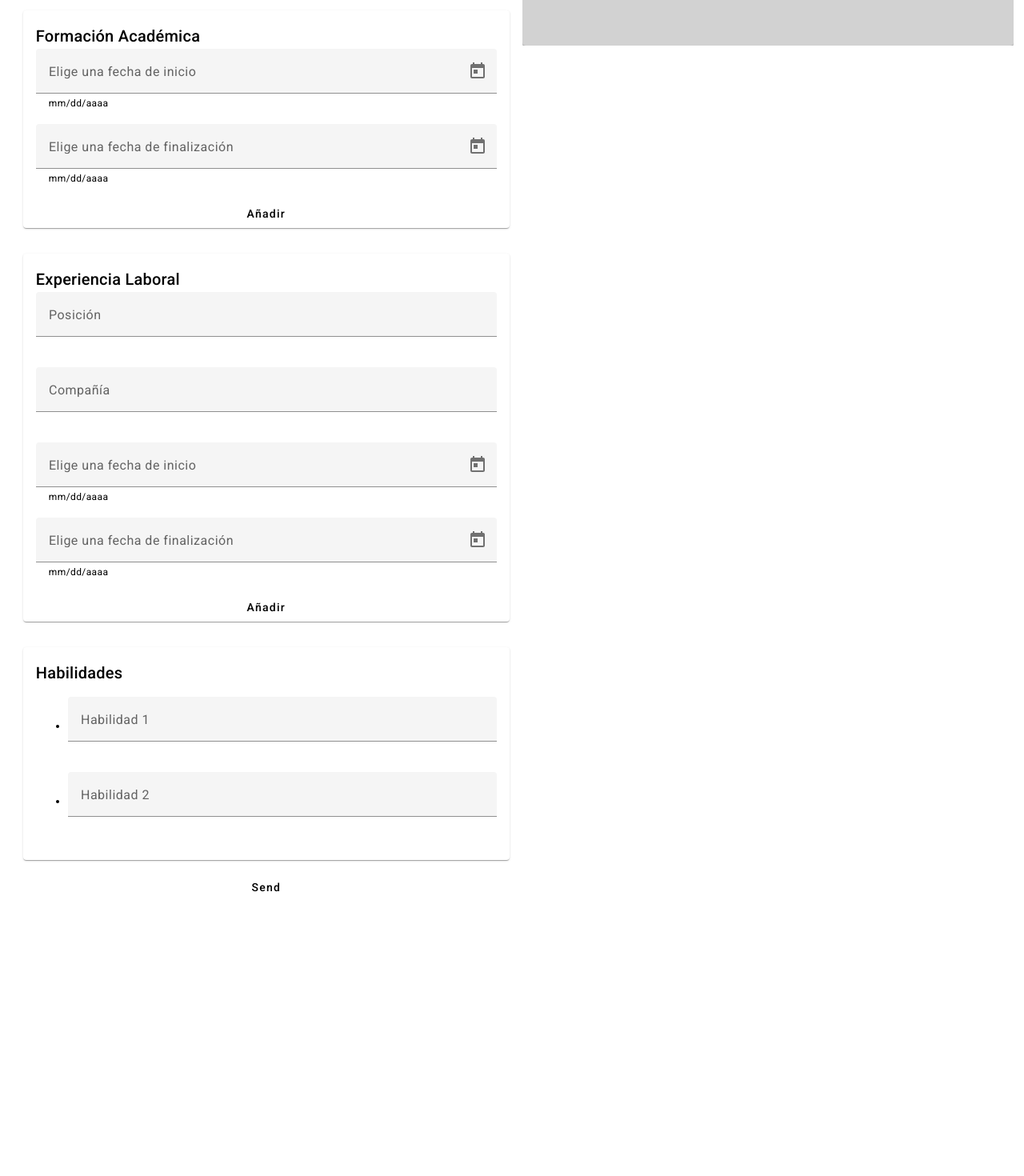
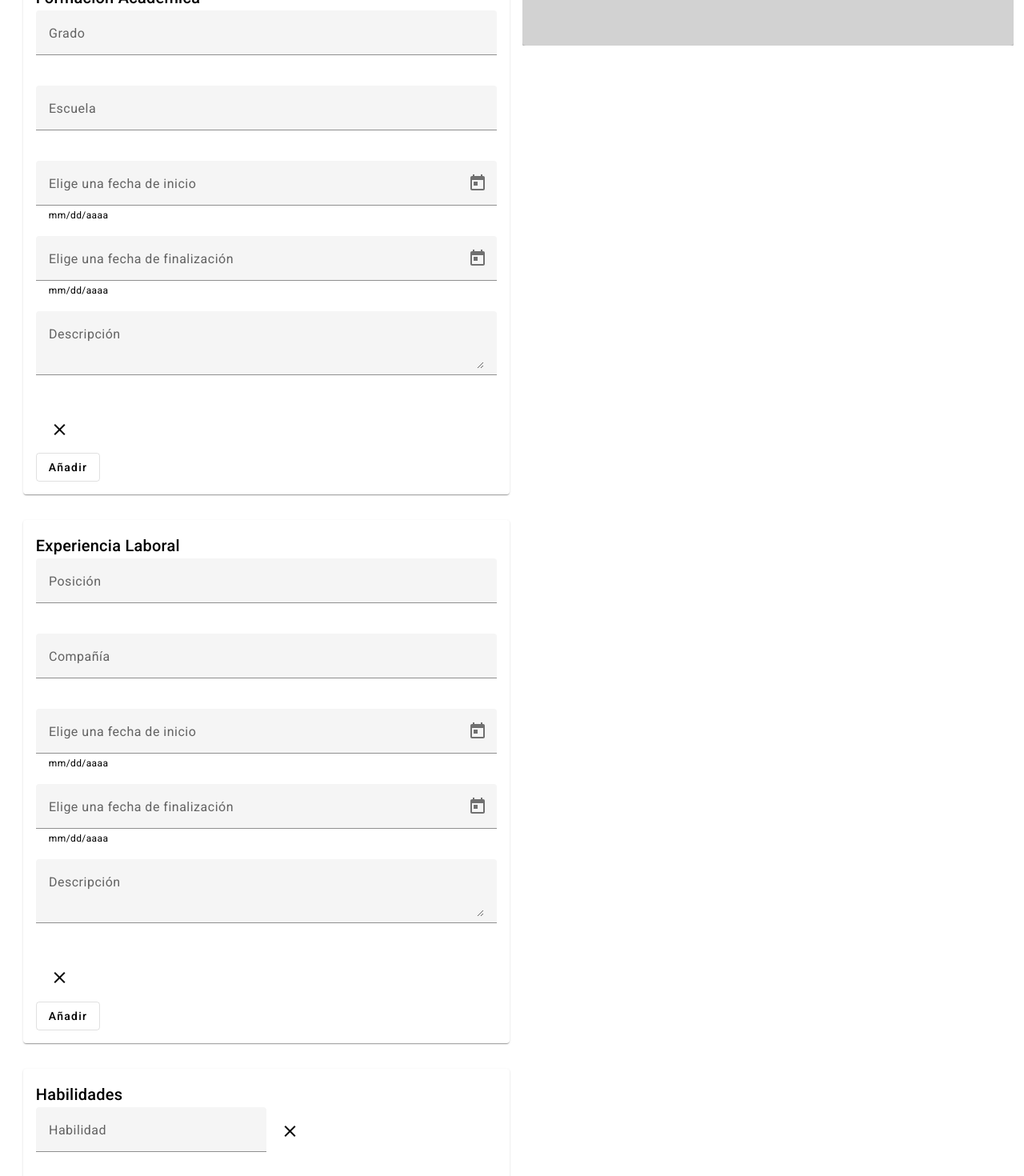
Before and after one commit to estebanOlea2552/el-mejor-cv, an Angular app: page / in a window 1280 px wide. Shown: the part 700-2170 px from the top of the page at 80% size. Before the commit the page ends 1840 px from the top, so only its background shows below. Built offline with nearby package versions, Linux system fonts and the light colour scheme.

Commit message:
Primera versión completa del formulario básico

```diff
--- a/src/app/components/form/form.component.html
+++ b/src/app/components/form/form.component.html
@@ -6,22 +6,26 @@
             <mat-card-title>Información General</mat-card-title>
         </mat-card-header>
         <mat-card-content>
+
             <mat-form-field>
                 <mat-label>Nombre</mat-label>
-                <input matInput formControlName="name">
+                <input
+                matInput
+                formControlName="name">
             </mat-form-field>
+
             <mat-form-field>
                 <mat-label>Apellido</mat-label>
-                <input matInput formControlName="lastname">
+                <input
+                matInput
+                formControlName="lastname">
             </mat-form-field>
-        </mat-card-content>
-    </mat-card>
 
-    <mat-card>
-        <mat-card-content>
             <mat-form-field>
                 <mat-label>Posición de Trabajo</mat-label>
-                <input matInput formControlName="jobPosition">
+                <input
+                matInput
+                formControlName="jobPosition">
             </mat-form-field>
         </mat-card-content>
     </mat-card>
@@ -30,109 +34,200 @@
         <mat-card-content>
             <mat-form-field>
                 <mat-label>Sobre Mí</mat-label>
-                <textarea matInput formControlName="aboutMe"></textarea>
+                <textarea
+                matInput
+                formControlName="aboutMe">
+                </textarea>
             </mat-form-field>
         </mat-card-content>
     </mat-card>
+
     <!-- Formación Académica -->
     <mat-card>
         <mat-card-header>
             <mat-card-title>Formación Académica</mat-card-title>
         </mat-card-header>
+
         <mat-card-content>
-            <div formGroupName="academicBackground">
+            <div formArrayName="academicBackground">
+                <!-- Reccorrido -->
+                <div *ngFor="let grade of academicBackground.controls, let i=index" [formGroupName]="i">
+
+                    <mat-form-field>
+                        <mat-label>Grado</mat-label>
+                        <input
+                        matInput
+                        formControlName="grade">
+                    </mat-form-field>
+
+                    <mat-form-field>
+                        <mat-label>Escuela</mat-label>
+                        <input
+                        matInput
+                        formControlName="school">
+                    </mat-form-field>
+
                     <!-- Fecha de inicio -->
                     <mat-form-field>
                         <mat-label>Elige una fecha de inicio</mat-label>
                         <input
                         matInput
-                    [matDatepicker]="AcademicBackgroundInitPicker"
-                    formControlName="AcademicBackgroundInitDate">
+                        [matDatepicker]="academicBackgroundInitPicker"
+                        formControlName="academicBackgroundInitDate">
                         <mat-hint>mm/dd/aaaa</mat-hint>
-                    <mat-datepicker-toggle matIconSuffix [for]="AcademicBackgroundInitPicker">
+                        <mat-datepicker-toggle matIconSuffix [for]="academicBackgroundInitPicker">
                         </mat-datepicker-toggle>
-                    <mat-datepicker #AcademicBackgroundInitPicker startView="multi-year">
+                        <mat-datepicker #academicBackgroundInitPicker startView="multi-year">
                         </mat-datepicker>
                     </mat-form-field>
 
                     <!-- Fecha de finalización -->
                     <mat-form-field>
                         <mat-label>Elige una fecha de finalización</mat-label>
-                    <input matInput [matDatepicker]="AcademicBackgroundEndPicker"
-                        formControlName="AcademicBackgroundEndDate">
+                        <input matInput [matDatepicker]="academicBackgroundEndPicker"
+                            formControlName="academicBackgroundEndDate">
                         <mat-hint>mm/dd/aaaa</mat-hint>
-                    <mat-datepicker-toggle matIconSuffix [for]="AcademicBackgroundEndPicker">
+                        <mat-datepicker-toggle matIconSuffix [for]="academicBackgroundEndPicker">
                         </mat-datepicker-toggle>
-                    <mat-datepicker #AcademicBackgroundEndPicker startView="multi-year">
+                        <mat-datepicker #academicBackgroundEndPicker startView="multi-year">
                         </mat-datepicker>
                     </mat-form-field>
+
+                    <mat-form-field>
+                        <mat-label>Descripción</mat-label>
+                        <textarea
+                        matInput
+                        formControlName="description">
+                        </textarea>
+                    </mat-form-field>
+
+                    <button
+                    matSuffix
+                    mat-icon-button
+                    aria-label="Remove"
+                    (click)="removeAcademicBackground(i)"
+                    style="margin: 1%;">
+                        <mat-icon>close</mat-icon>
+                    </button>
+
+                </div>
+                <button
+                mat-stroked-button
+                (click)="addAcademicBackground()">
+                    Añadir
+                </button>
             </div>
         </mat-card-content>
-        <button mat-button>Añadir</button>
     </mat-card>
+
     <!-- Experiencia Laboral -->
     <mat-card>
         <mat-card-header>
             <mat-card-title>Experiencia Laboral</mat-card-title>
         </mat-card-header>
+
         <mat-card-content>
-            <div formGroupName="workExperience">
+            <div formArrayName="workExperience">
+                <!-- Recorrido -->
+                <div *ngFor="let experience of workExperience.controls, let i=index" [formGroupName]="i">
+
                     <mat-form-field>
                         <mat-label>Posición</mat-label>
-                    <input matInput formControlName="position">
+                        <input
+                        matInput
+                        formControlName="position">
                     </mat-form-field>
+
                     <mat-form-field>
                         <mat-label>Compañía</mat-label>
-                    <input matInput formControlName="company">
+                        <input
+                        matInput
+                        formControlName="company">
                     </mat-form-field>
+
                     <!-- Fecha de inicio -->
                     <mat-form-field>
                         <mat-label>Elige una fecha de inicio</mat-label>
-                    <input matInput [matDatepicker]="WorkExperienceInitPicker"
-                        formControlName="WorkExperienceInitDate">
+                        <input matInput [matDatepicker]="workExperienceInitPicker"
+                            formControlName="workExperienceInitDate">
                         <mat-hint>mm/dd/aaaa</mat-hint>
-                    <mat-datepicker-toggle matIconSuffix [for]="WorkExperienceInitPicker">
+                        <mat-datepicker-toggle matIconSuffix [for]="workExperienceInitPicker">
                         </mat-datepicker-toggle>
-                    <mat-datepicker #WorkExperienceInitPicker startView="multi-year">
+                        <mat-datepicker #workExperienceInitPicker startView="multi-year">
                         </mat-datepicker>
                     </mat-form-field>
 
                     <!-- Fecha de finalización -->
                     <mat-form-field>
                         <mat-label>Elige una fecha de finalización</mat-label>
-                    <input matInput [matDatepicker]="WorkExperienceEndPicker"
-                        formControlName="WorkExperienceEndDate">
+                        <input matInput [matDatepicker]="workExperienceEndPicker"
+                            formControlName="workExperienceEndDate">
                         <mat-hint>mm/dd/aaaa</mat-hint>
-                    <mat-datepicker-toggle matIconSuffix [for]="WorkExperienceEndPicker">
+                        <mat-datepicker-toggle matIconSuffix [for]="workExperienceEndPicker">
                         </mat-datepicker-toggle>
-                    <mat-datepicker #WorkExperienceEndPicker startView="multi-year">
+                        <mat-datepicker #workExperienceEndPicker startView="multi-year">
                         </mat-datepicker>
                     </mat-form-field>
+
+                    <mat-form-field>
+                        <mat-label>Descripción</mat-label>
+                        <textarea
+                        matInput
+                        formControlName="description">
+                        </textarea>
+                    </mat-form-field>
+
+                    <button
+                    matSuffix
+                    mat-icon-button
+                    aria-label="Remove"
+                    (click)="removeWorkExperience(i)"
+                    style="margin: 1%;">
+                        <mat-icon>close</mat-icon>
+                    </button>
+
+                </div>
+                <button
+                mat-stroked-button
+                (click)="addWorkExperience()">
+                    Añadir
+                </button>
             </div>
         </mat-card-content>
-        <button mat-button>Añadir</button>
     </mat-card>
+
     <!-- Habilidades -->
     <mat-card>
         <mat-card-header>
             <mat-card-title>Habilidades</mat-card-title>
         </mat-card-header>
+
         <mat-card-content>
-            <ul>
-                <li>
-                    <mat-form-field>
-                        <mat-label>Habilidad 1</mat-label>
-                        <input matInput formControlName="skills">
+            <div formArrayName="skills">
+                <!-- Recorrido -->
+                <div *ngFor="let skill of skills.controls, let i=index" style="display: flex;">
+
+                    <mat-form-field style="display: block; width: 50%;">
+                        <mat-label>Habilidad</mat-label>
+                        <input
+                        matInput
+                        [formControlName]="i">
                     </mat-form-field>
-                </li>
-                <li>
-                    <mat-form-field>
-                        <mat-label>Habilidad 2</mat-label>
-                        <input matInput formControlName="skills">
-                    </mat-form-field>
-                </li>
-            </ul>
+
+                    <button
+                    matSuffix
+                    mat-icon-button
+                    aria-label="Remove"
+                    (click)="removeSkill(i)"
+                    style="margin: 1%;">
+                        <mat-icon>close</mat-icon>
+                    </button>
+
+                </div>
+                <button mat-stroked-button (click)="addSkill()">Añadir</button>
+            </div>
         </mat-card-content>
     </mat-card>
+
     <button mat-button (click)="send()">Send</button>
 </form>
--- a/src/app/components/form/form.component.ts
+++ b/src/app/components/form/form.component.ts
@@ -1,5 +1,6 @@
 import { Component, OnInit } from '@angular/core';
-import { FormBuilder, FormGroup, FormsModule, ReactiveFormsModule } from '@angular/forms';
+import { CommonModule } from '@angular/common';
+import { FormArray, FormBuilder, FormGroup, FormsModule, ReactiveFormsModule } from '@angular/forms';
 
 import { MatFormFieldModule } from '@angular/material/form-field';
 import { MatIconModule } from '@angular/material/icon';
@@ -7,13 +8,12 @@ import { MatInputModule } from '@angular/material/input';
 import { MatButtonModule } from '@angular/material/button';
 import { MatCardModule } from '@angular/material/card';
 import { MatListModule } from '@angular/material/list';
-import {MatDatepickerModule} from '@angular/material/datepicker';
+import { MatDatepickerModule } from '@angular/material/datepicker';
 import { MatNativeDateModule } from '@angular/material/core';
 
 import { PreviewConnectorService } from 'src/app/services/preview-connector.service';
 import { WorkerI } from 'src/app/interfaces/cv.interface';
 import { distinctUntilChanged } from 'rxjs';
-import { CommonModule } from '@angular/common';
 
 @Component({
   selector: 'app-form',
@@ -41,21 +41,21 @@ export class FormComponent implements OnInit {
     lastname: '',
     jobPosition: '',
     aboutMe: '',
-    academicBackground: {
-      title: '',
+    academicBackground: [{
+      grade: '',
       school: '',
-      AcademicBackgroundInitDate: '',
-      AcademicBackgroundEndDate: '',
+      academicBackgroundInitDate: '',
+      academicBackgroundEndDate: '',
       description: ''
-    },
-    workExperience: {
+    }],
+    workExperience: [{
       position: '',
       company: '',
-      WorkExperienceInitDate: '',
-      WorkExperienceEndDate: '',
+      workExperienceInitDate: '',
+      workExperienceEndDate: '',
       description: ''
-    },
-    skills: ''
+    }],
+    skills: ['']
   };
 
   constructor(private formBuilder: FormBuilder, private previewConnector: PreviewConnectorService) {
@@ -65,29 +65,84 @@ export class FormComponent implements OnInit {
         lastname: [''],
         jobPosition: [''],
         aboutMe: [''],
-        academicBackground: this.formBuilder.group({
-          title: [''],
-          school: [''],
-          AcademicBackgroundInitDate: [''],
-          AcademicBackgroundEndDate: [''],
-          description: ['']
-        }),
-        workExperience: this.formBuilder.group({
-          position: [''],
-          company: [''],
-          WorkExperienceInitDate: [''],
-          WorkExperienceEndDate: [''],
-          description: ['']
-        }),
-        skills: ['']
+        academicBackground: this.formBuilder.array([
+          this.createAcademicBackground()
+        ]),
+        workExperience: this.formBuilder.array([
+          this.createWorkExperience()
+        ]),
+        skills: this.formBuilder.array([''])
       }
-    )
-  }
+    );
+  };
 
   ngOnInit(): void {
     this.initFormListeners();
   }
 
+  /* Métodos para crear, añadir y eliminar el formGroup 'academicBackground' */
+
+  get academicBackground(): FormArray {
+    return this.cvForm.get('academicBackground') as FormArray;
+  }
+
+  createAcademicBackground(): FormGroup {
+    return this.formBuilder.group({
+      grade: [''],
+      school: [''],
+      academicBackgroundInitDate: [''],
+      academicBackgroundEndDate: [''],
+      description: ['']
+    });
+  }
+
+  addAcademicBackground(): void {
+    this.academicBackground.push(this.createAcademicBackground());
+  }
+
+  removeAcademicBackground(index: number): void {
+    this.academicBackground.removeAt(index);
+  }
+
+  /* Métodos para crear, añadir y eliminar el formGroup 'workExperience' */
+
+  get workExperience(): FormArray {
+    return this.cvForm.get('workExperience') as FormArray;
+  }
+
+  createWorkExperience(): FormGroup {
+    return this.formBuilder.group({
+      position: [''],
+      company: [''],
+      workExperienceInitDate: [''],
+      workExperienceEndDate: [''],
+      description: ['']
+    });
+  }
+
+  addWorkExperience(): void {
+    this.workExperience.push(this.createWorkExperience());
+  }
+
+  removeWorkExperience(index: number): void {
+    this.workExperience.removeAt(index);
+  }
+
+  /* Manejo del campo 'skills' */
+
+  get skills(): FormArray {
+    return this.cvForm.get('skills') as FormArray;
+  }
+
+  addSkill(): void {
+    this.skills.push(this.formBuilder.control(['']));
+  }
+
+  removeSkill(index: number): void {
+    this.skills.removeAt(index);
+  }
+
+  /* Suscripción a los valores de los controles */
   initFormListeners() {
     Object.keys(this.cvForm.controls).forEach(controlName => {
       const control = this.cvForm.get(controlName);
@@ -110,6 +165,7 @@ export class FormComponent implements OnInit {
     });
   }
 
+  /* Carga de los nuevos valores a workerForm */
   updateWorker(controlName: string, value: any) {
     const keys: string[] = controlName.split('.');
     if (keys.length === 1) {
@@ -120,6 +176,8 @@ export class FormComponent implements OnInit {
     this.previewConnector.updateWorkerData(controlName, value);
   }
 
+  /* Reinicio del formulario */
+
   send(){
     this.cvForm.reset();
   }
--- a/src/app/components/preview/preview.component.html
+++ b/src/app/components/preview/preview.component.html
@@ -1,66 +1,70 @@
-
 <mat-card *ngIf="workerPreview">
     <mat-card-header>
         <h3>Preview</h3>
     </mat-card-header>
+
+    <!-- Información General -->
     <mat-card-content>
         <span class="title">Nombre</span>
-        <span>{{workerPreview.name}}</span>
+        <span>{{ workerPreview.name }}</span>
     </mat-card-content>
 
     <mat-card-content>
         <span class="title">Apellido</span>
-        <span>{{workerPreview.lastname}}</span>
+        <span>{{ workerPreview.lastname }}</span>
     </mat-card-content>
 
     <mat-card-content>
         <span class="title">Posición</span>
-        <span>{{workerPreview.jobPosition}}</span>
+        <span>{{ workerPreview.jobPosition }}</span>
     </mat-card-content>
 
     <mat-card-content>
         <span class="title">Sobre Mí</span>
-        <span>{{workerPreview.aboutMe}}</span>
+        <span>{{ workerPreview.aboutMe }}</span>
     </mat-card-content>
 
-    <mat-card-content>
+    <!-- Educación -->
+    <mat-card-content *ngFor="let grade of workerPreview.academicBackground, let i=index">
         <span class="title">Educación</span>
-        <span>{{workerPreview.academicBackground.title}}</span>
+        <mat-card-content>
+            <span>{{ grade.grade }}</span>
+        </mat-card-content>
+        <mat-card-content>
+            <span>{{ grade.school }}</span>
+        </mat-card-content>
+        <mat-card-content>
+            <span>{{ grade.academicBackgroundInitDate | date }}</span>
+            <span>{{ grade.academicBackgroundEndDate | date }}</span>
+        </mat-card-content>
+        <mat-card-content>
+            <span>{{ grade.description }}</span>
+        </mat-card-content>
     </mat-card-content>
 
-    <mat-card-content>
-        <span>{{workerPreview.academicBackground.school}}</span>
+    <!-- Experiencia -->
+    <mat-card-content *ngFor="let experience of workerPreview.workExperience, let i=index">
+        <span class="title">Experiencia</span>
+        <mat-card-content>
+            <span>{{ experience.position }}</span>
+        </mat-card-content>
+        <mat-card-content>
+            <span>{{ experience.company }}</span>
+        </mat-card-content>
+        <mat-card-content>
+            <span>{{ experience.workExperienceInitDate | date }}</span>
+            <span>{{ experience.workExperienceEndDate| date }}</span>
+        </mat-card-content>
+        <mat-card-content>
+            <span>{{ experience.description }}</span>
+        </mat-card-content>
     </mat-card-content>
 
-    <mat-card-content>
-        <span>{{workerPreview.academicBackground.AcademicBackgroundInitDate | date}}</span>
-        <span>{{workerPreview.academicBackground.AcademicBackgroundEndDate | date}}</span>
-    </mat-card-content>
-
-    <mat-card-content>
-        <span>{{workerPreview.academicBackground.description}}</span>
-    </mat-card-content>
-
-    <mat-card-content>
-        <span class="title">Experiencia</span>
-        <span>{{workerPreview.workExperience.position}}</span>
-    </mat-card-content>
-
-    <mat-card-content>
-        <span>{{workerPreview.workExperience.company}}</span>
-    </mat-card-content>
-
-    <mat-card-content>
-        <span>{{ workerPreview.workExperience.WorkExperienceInitDate | date }}</span>
-        <span>{{ workerPreview.workExperience.WorkExperienceEndDate| date }}</span>
-    </mat-card-content>
-
-    <mat-card-content>
-        <span>{{workerPreview.workExperience.description}}</span>
-    </mat-card-content>
-
+    <!-- Habilidades -->
     <mat-card-content>
         <span class="title">Habilidades</span>
-        <span>{{workerPreview.skills}}</span>
+        <div *ngFor="let skill of workerPreview.skills, let i=index">
+            <span>{{ skill }}</span>
+        </div>
     </mat-card-content>
 </mat-card>
--- a/src/app/components/preview/preview.component.ts
+++ b/src/app/components/preview/preview.component.ts
@@ -1,9 +1,11 @@
 import { AfterViewInit, Component, OnDestroy } from '@angular/core';
+import { CommonModule } from '@angular/common';
+import { Subscription } from 'rxjs';
+
 import { MatFormFieldModule } from '@angular/material/form-field';
-import { CommonModule } from '@angular/common';
 import { PreviewConnectorService } from 'src/app/services/preview-connector.service';
 import { MatCardModule } from '@angular/material/card';
-import { Subscription } from 'rxjs';
+
 import { WorkerI } from 'src/app/interfaces/cv.interface';
 
 @Component({
@@ -19,21 +21,21 @@ export class PreviewComponent implements AfterViewInit, OnDestroy {
     lastname: '',
     jobPosition: '',
     aboutMe: '',
-    academicBackground: {
-      title: '',
+    academicBackground: [{
+      grade: '',
       school: '',
-      AcademicBackgroundInitDate: '',
-      AcademicBackgroundEndDate: '',
+      academicBackgroundInitDate: '',
+      academicBackgroundEndDate: '',
       description: ''
-    },
-    workExperience: {
+    }],
+    workExperience: [{
       position: '',
       company: '',
-      WorkExperienceInitDate: '',
-      WorkExperienceEndDate: '',
+      workExperienceInitDate: '',
+      workExperienceEndDate: '',
       description: ''
-    },
-    skills: ''
+    }],
+    skills: ['']
   };
 
   currentValueSuscription: Subscription | undefined;
```
Also changed, not shown: src/app/interfaces/cv.interface.ts (+8 -8 lines). Lines whose indentation alone changed are shown as unchanged.
